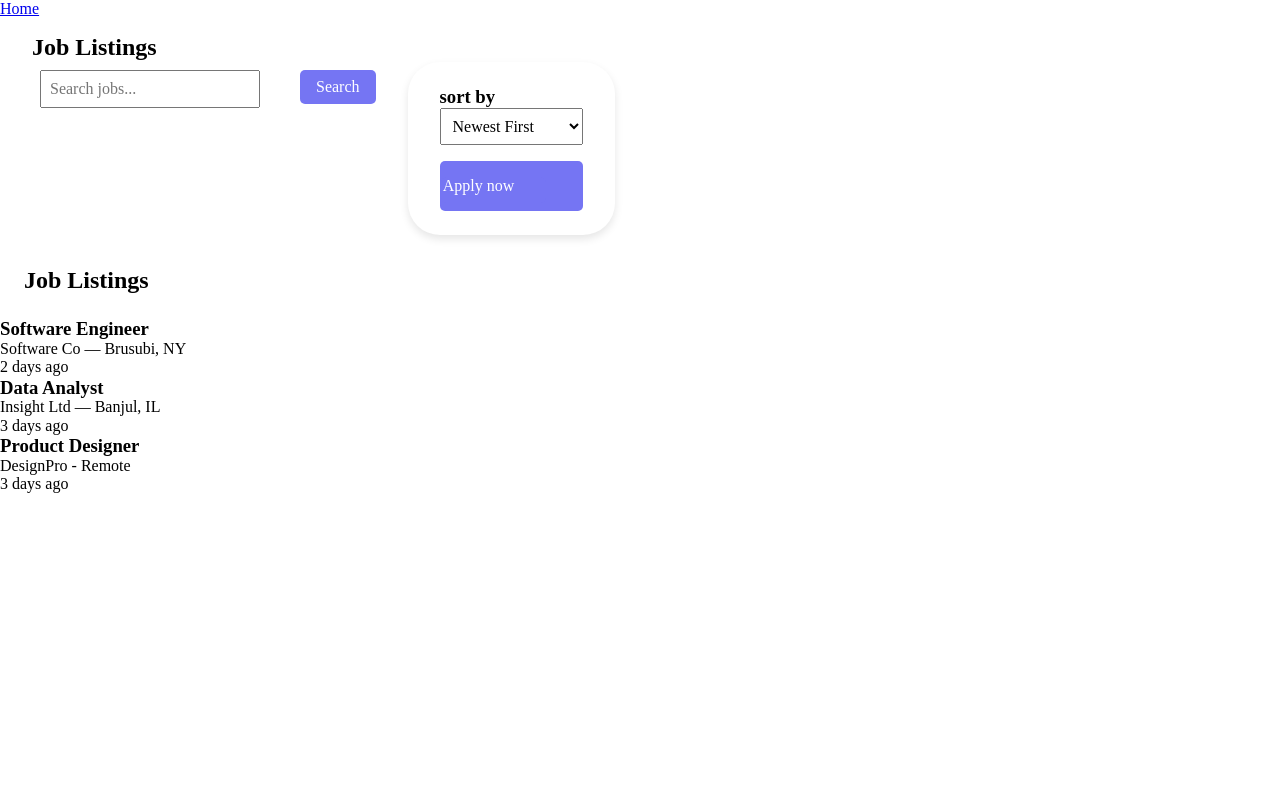
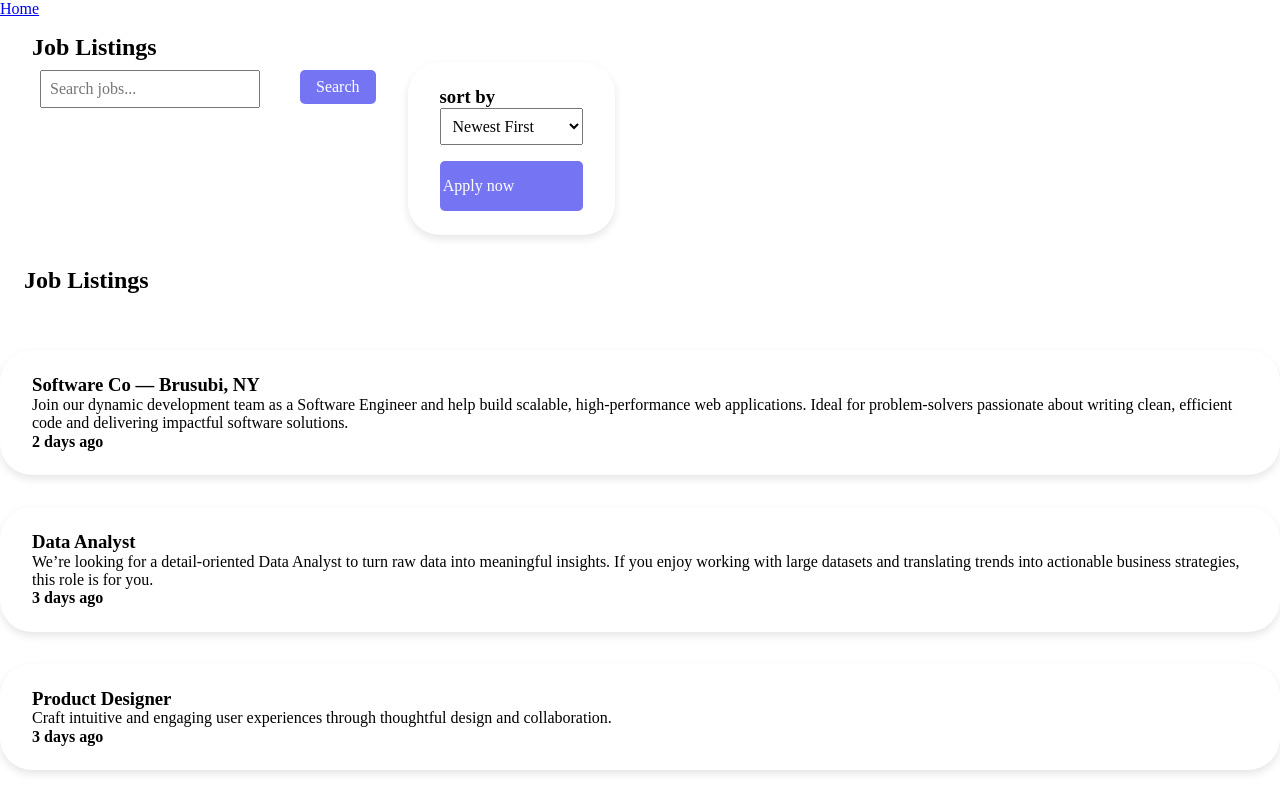
Before and after one commit to Omar-Gisseh/jobconnect, a plain HTML site: page public/job-listing.html in a window 1280 px wide. Drawn offline with nearby package versions, Linux system fonts and the light colour scheme; a script that the page names is missing.

Commit message:
added a box shadow to the differnt jobs availlbe and added a bold font weight to the duration day

```diff
--- a/public/Css/style.css
+++ b/public/Css/style.css
@@ -169,6 +169,7 @@ strong{
     margin-top: 2em;
     display: flex;
     flex-direction: column;
+    gap: 2em;
 }
 
 .listings-header-2{
@@ -176,3 +177,14 @@ strong{
     margin-left: 1em;
     margin-bottom: 1em;
 }
+.h3-span{
+    font-weight: bold;
+}
+
+.job-card{
+    border-radius: 2em;
+    background-color: #fff;
+    box-shadow:  0 4px 8px rgba(0, 0, 0, 0.1);
+    padding: 1.5em 2em 1.5em 2em;;
+
+}
--- a/public/job-listing.html
+++ b/public/job-listing.html
@@ -44,21 +44,21 @@
     <section class="Job-listing-container">
       <h2 class="listings-header-2">Job Listings</h2>
         <div class="job-card">
-            <h3>Software Engineer</h3>
-            <p>Software Co — Brusubi, NY</p>
-            <span>2 days ago</span>
+            <h3>Software Co — Brusubi, NY</h3>
+            <p>Join our dynamic development team as a Software Engineer and help build scalable, high-performance web applications. Ideal for problem-solvers passionate about writing clean, efficient code and delivering impactful software solutions.</p>
+            <span class="h3-span">2 days ago</span>
         </div>
 
         <div class="job-card">
             <h3>Data Analyst</h3>
-            <p>Insight Ltd — Banjul, IL</p>
-            <span> 3 days ago</span>
+            <p> We’re looking for a detail-oriented Data Analyst to turn raw data into meaningful insights. If you enjoy working with large datasets and translating trends into actionable business strategies, this role is for you.</p>
+            <span class="h3-span"> 3 days ago</span>
         </div>
 
          <div class="job-card">
             <h3>Product Designer</h3>
-            <p>DesignPro - Remote</p>
-            <span> 3 days ago</span>
+            <p>Craft intuitive and engaging user experiences through thoughtful design and collaboration.</p>
+            <span class="h3-span"> 3 days ago</span>
         </div>
 
     </section>
```
